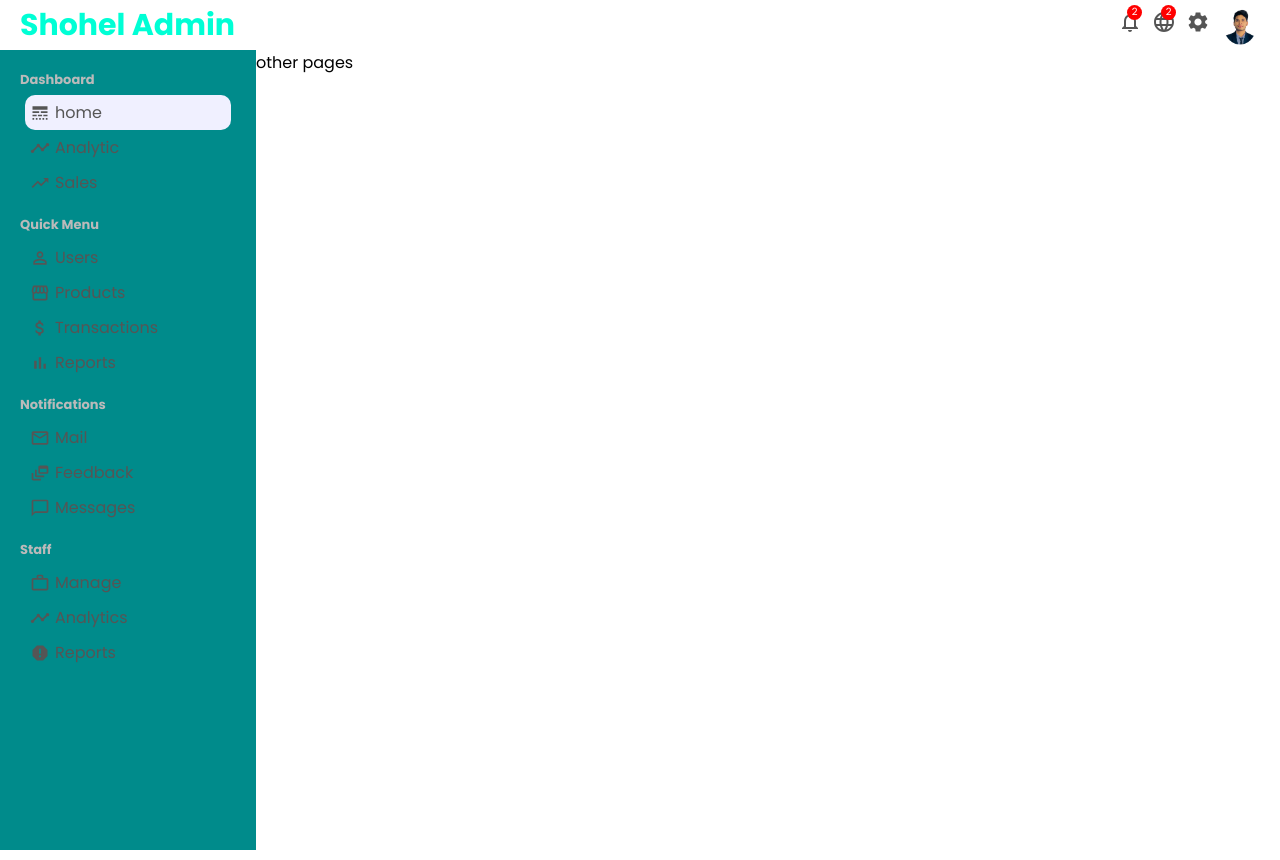
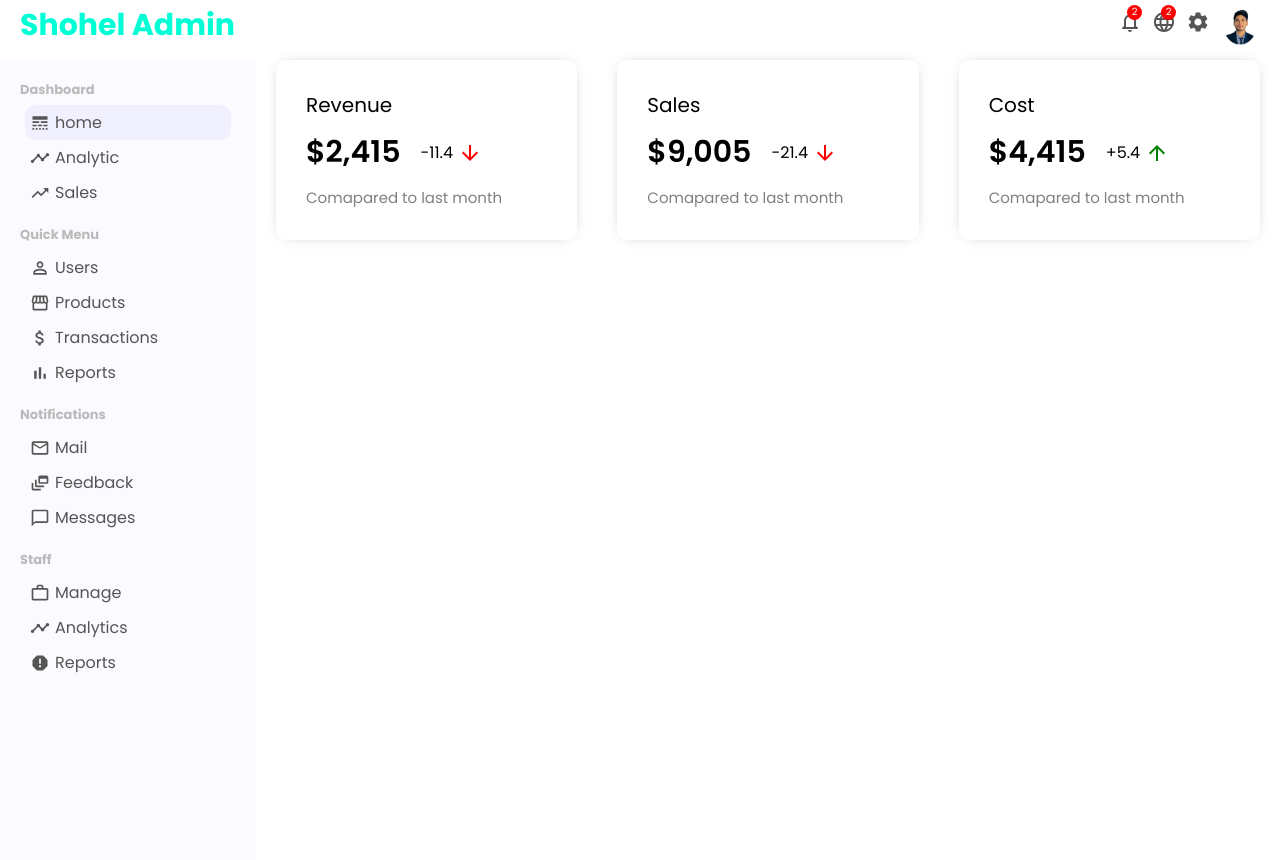
Before and after one commit to Shohelrana63/react-admin, a React (Create React App) app: page / in a window 1280 px wide. Built offline with nearby package versions, Linux system fonts and the light colour scheme.

Commit message:
Feature Info done

```diff
--- a/src/App.css
+++ b/src/App.css
@@ -1,6 +1,4 @@
 .container{
     display: flex;
+    margin-top: 10px
 }
-.others{
-    flex: 4;
-}
--- a/src/App.js
+++ b/src/App.js
@@ -1,13 +1,14 @@
 import Sidebar from "./components/sidebar/Sidebar";
 import Topbar from "./components/topbar/Topbar";
 import "./App.css"
+import Home from "./pages/Home";
 function App() {
   return (
     <div>
       <Topbar />
       <div className="container">
         <Sidebar />
-        <div className="others">other pages</div>
+        <Home />
       </div>
     </div>
   );
--- /dev/null
+++ b/src/components/featureInfo/FeatureInfo.css
@@ -0,0 +1,43 @@
+.featured{
+    width: 100%;
+    display: flex;
+    justify-content: space-between;
+}
+.featureItem{
+    flex: 1;
+    margin: 0px 20px;
+    padding: 30px;
+    border-radius: 10px;
+    cursor: pointer;
+    -webkit-box-shadow: 0px 0px 15px -10px rgba(0, 0, 0, 0.75);
+    box-shadow: 0px 0px 15px -10px rgba(0, 0, 0, 0.75);
+}
+.featureTitle{
+    font-size: 20px;
+}
+.featureMoneyContainer{
+    margin: 10px 0px;
+    display: flex;
+    align-items: center;
+}
+.featureMoney{
+    font-size: 30px;
+    font-weight: 600;
+}
+.featureMoneyRate{
+    display: flex;
+    align-items: center;
+    margin-left: 20px;
+}
+.featuredIcon{
+    font-size: 14px;
+    margin-left: 5px;
+    color: green;
+}
+.featuredIcon.negative{
+    color:red
+}
+.featuredSub{
+    font-size: 15px;
+    color: grey
+}
--- /dev/null
+++ b/src/components/featureInfo/FeatureInfo.jsx
@@ -0,0 +1,49 @@
+import React from 'react';
+import "./FeatureInfo.css";
+import { ArrowDownward, ArrowUpward } from "@material-ui/icons";
+
+export default function FeatureInfo() {
+    return (
+        <div className="featured">
+            <div className="featureItem">
+                <span className="featureTitle">
+                    Revenue
+                </span>
+                <div className="featureMoneyContainer">
+                    <span className="featureMoney">$2,415</span>
+                    <span className="featureMoneyRate">
+                        -11.4
+                        <ArrowDownward className="featuredIcon negative" />
+                    </span>
+                </div>
+                <span className="featuredSub">Comapared to last month</span>
+            </div>
+            <div className="featureItem">
+                <span className="featureTitle">
+                    Sales
+                </span>
+                <div className="featureMoneyContainer">
+                    <span className="featureMoney">$9,005</span>
+                    <span className="featureMoneyRate">
+                        -21.4
+                        <ArrowDownward className="featuredIcon negative" />
+                    </span>
+                </div>
+                <span className="featuredSub">Comapared to last month</span>
+            </div>
+            <div className="featureItem">
+                <span className="featureTitle">
+                    Cost
+                </span>
+                <div className="featureMoneyContainer">
+                    <span className="featureMoney">$4,415</span>
+                    <span className="featureMoneyRate">
+                        +5.4
+                        <ArrowUpward className="featuredIcon" />
+                    </span>
+                </div>
+                <span className="featuredSub">Comapared to last month</span>
+            </div>
+        </div>
+    )
+}
--- a/src/components/sidebar/Sidebar.css
+++ b/src/components/sidebar/Sidebar.css
@@ -1,8 +1,7 @@
 .sidebar {
     flex: 1;
     height: 100vh;
-    /* background-color: rgb(251, 251, 255); */
-    background-color: darkcyan;
+    background-color: rgb(251, 251, 255);
     position: sticky;
     top: 50px;
   }
--- /dev/null
+++ b/src/pages/Home.css
@@ -0,0 +1,3 @@
+.home{
+    flex: 4
+}
--- /dev/null
+++ b/src/pages/Home.jsx
@@ -0,0 +1,10 @@
+import React from 'react'
+import FeatureInfo from '../components/featureInfo/FeatureInfo'
+import "./Home.css"
+export default function Home() {
+    return (
+        <div className="home">
+            <FeatureInfo />
+        </div>
+    )
+}
```
